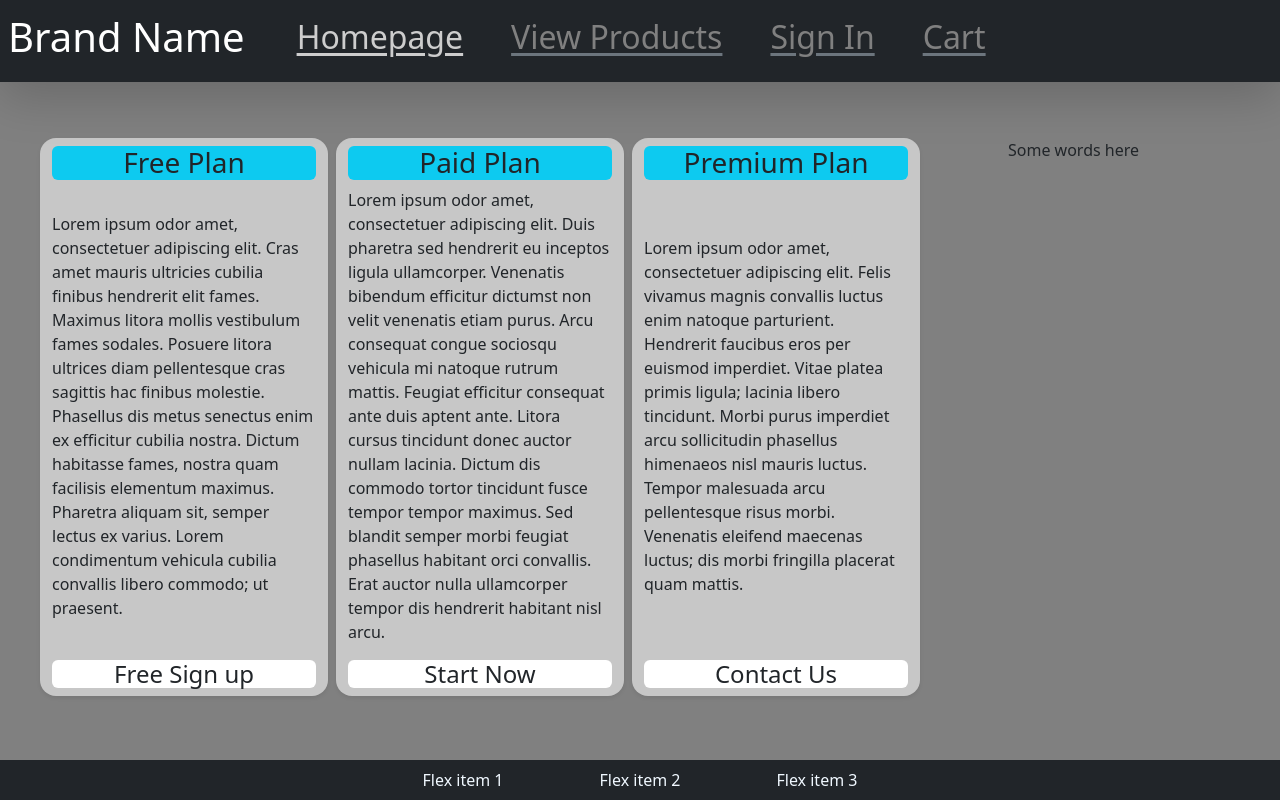
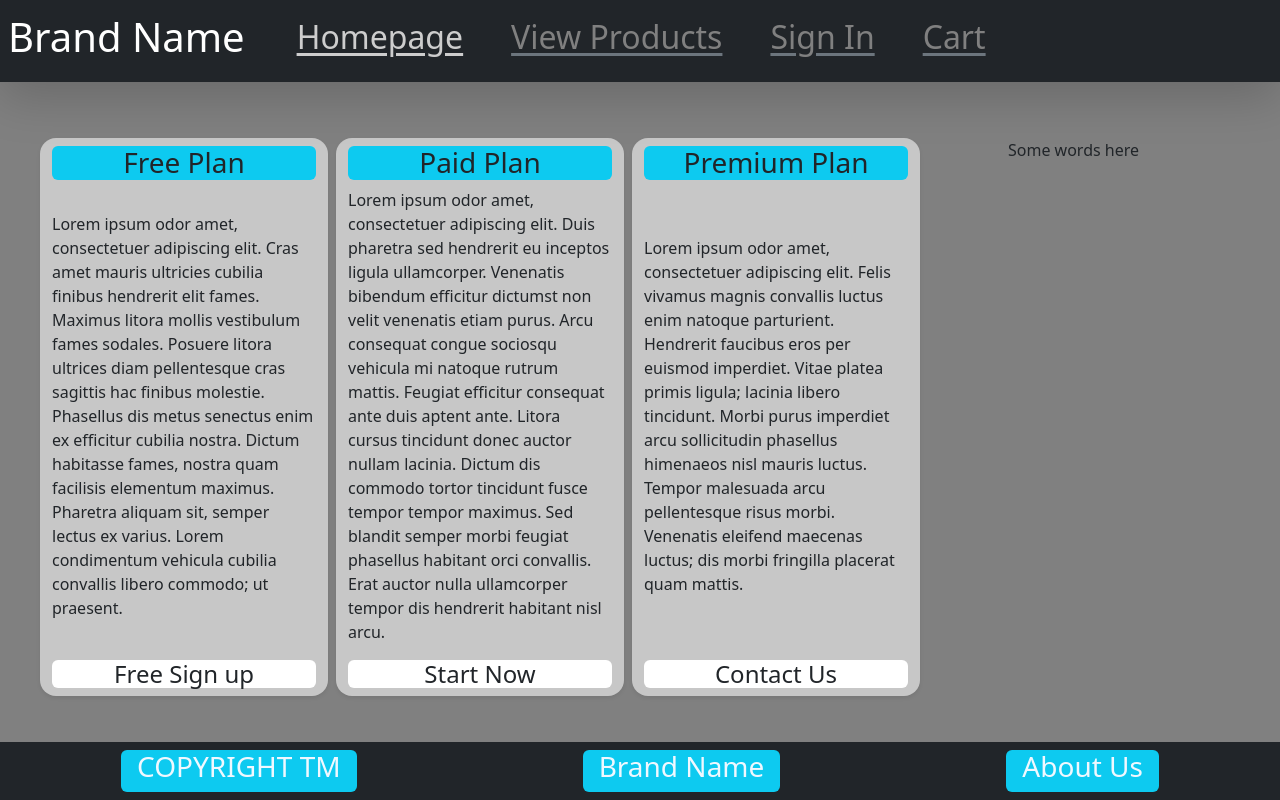
Before and after one commit to Stivers-A/bootstrapPractice, a React (Vite) app: page / in a window 1280 px wide. Built offline with nearby package versions, Linux system fonts and the light colour scheme.

Commit message:
footer set up

```diff
--- a/src/App.jsx
+++ b/src/App.jsx
@@ -117,11 +117,11 @@ function App() {
         </div>
         <div
           id="pageFooter"
-          className=" footer bg-dark d-flex justify-content-center flex-row p-2"
+          className=" footer bg-dark d-flex justify-content-center flex-row p-2 "
         >
-          <div className="px-5">Flex item 1</div>
-          <div className="px-5">Flex item 2</div>
-          <div className="px-5">Flex item 3</div>
+          <div className="mx-auto px-3 border-0 rounded bg-info"><h3>COPYRIGHT TM</h3></div>
+          <div className="mx-auto px-3 border-0 rounded bg-info"><h3>Brand Name</h3></div>
+          <div className="mx-auto px-3 border-0 rounded bg-info"><h3>About Us</h3></div>
         </div>
       </div>
     </body>
```
